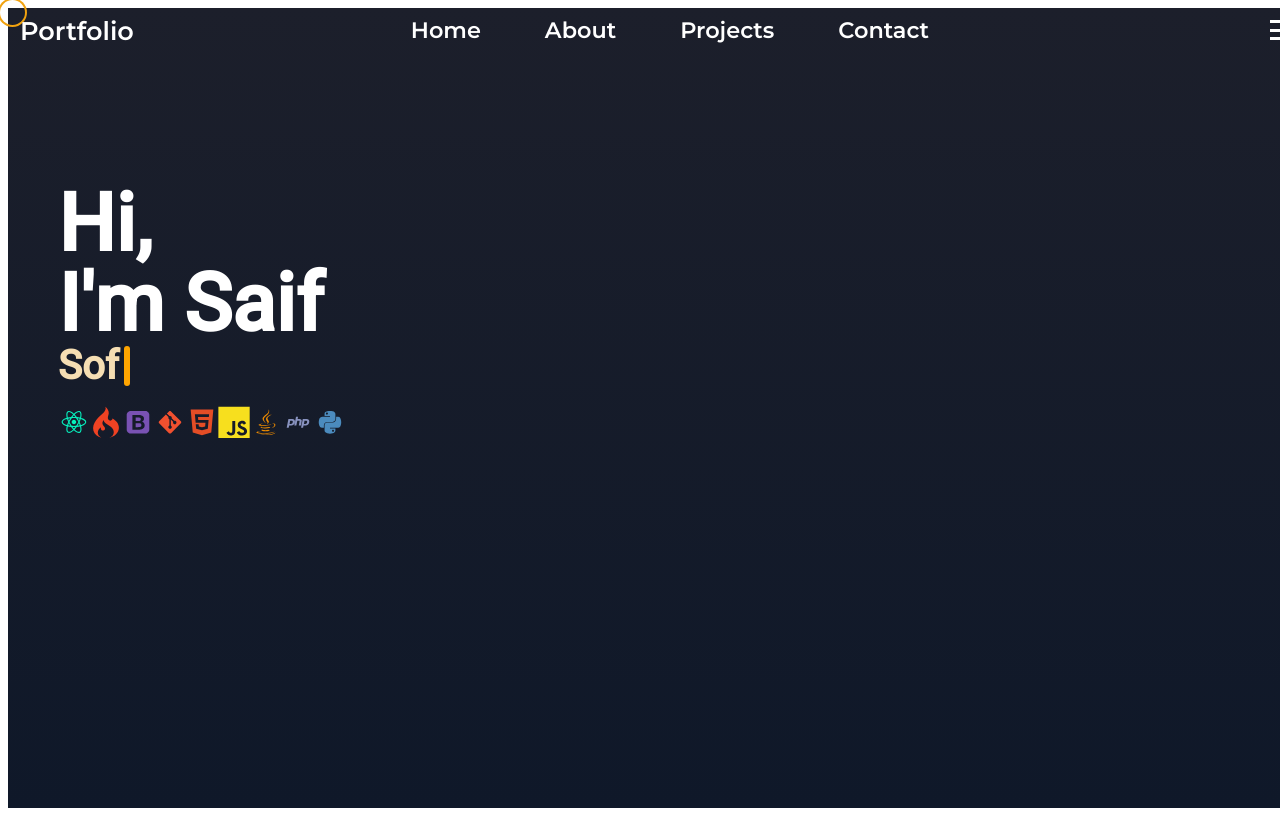
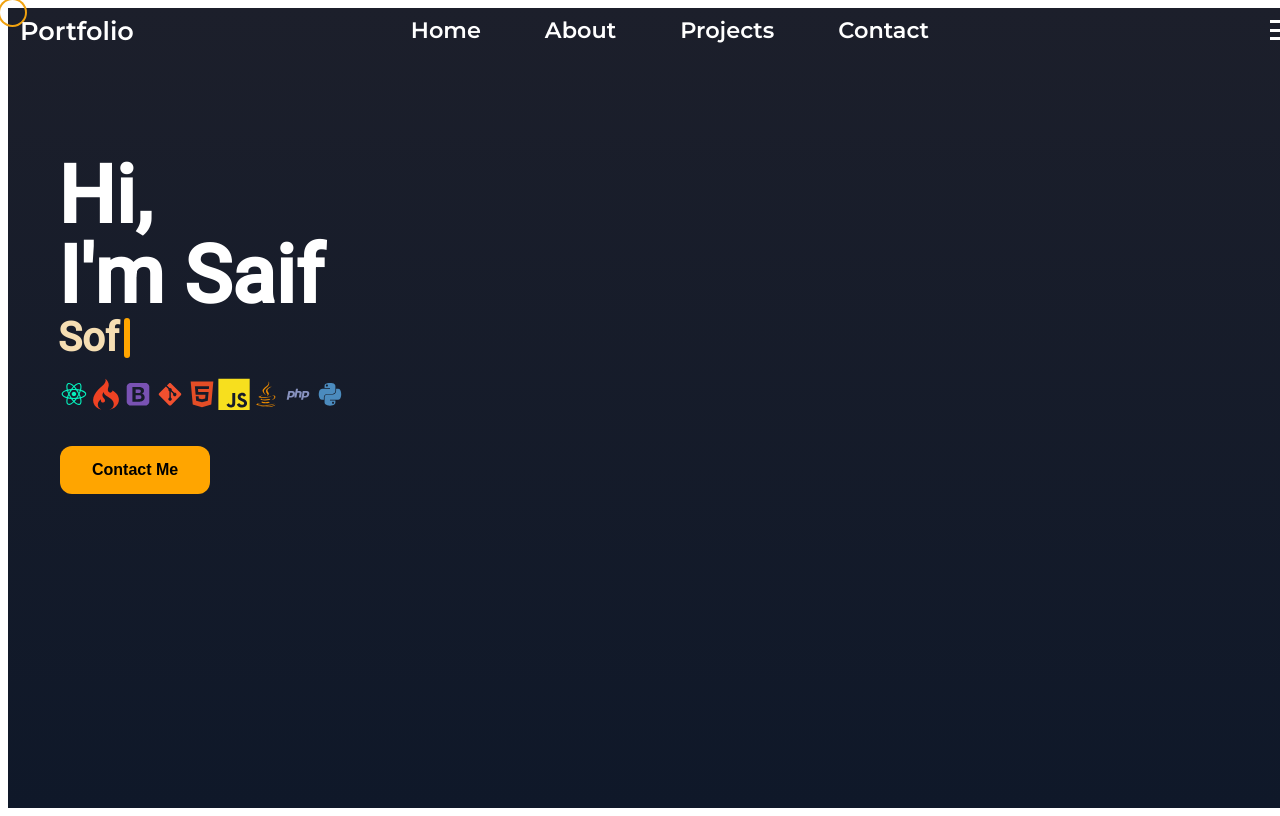
Before and after one commit to F12-Syntex/personal-website, a React (Vite) app: page / in a window 1280 px wide. Built offline with nearby package versions, Linux system fonts and the light colour scheme.

Commit message:
feat: add contact me button

```diff
--- a/src/components/Home.tsx
+++ b/src/components/Home.tsx
@@ -109,8 +109,8 @@ function Home() {
             <a>Hi,</a>
             <a>I'm Saif</a>
             <div className="changeAnimation">
-              <a id="occupation" />
-              <span id="cursor-introduction" />
+              <a id="occupation"></a>
+              <span id="cursor-introduction"></span>
             </div>
             <div className="tech-stack">
               <div className="icon-list">
@@ -125,6 +125,9 @@ function Home() {
                 <DiPython className="py-icon" />
               </div>
             </div>
+            <div className="contact-button">
+              <button className="contact-me-button">Contact Me</button>
+            </div>
           </div>
           <div className="home-image"></div>
         </div>
--- a/src/styling/App.scss
+++ b/src/styling/App.scss
@@ -259,3 +259,31 @@ html {
     opacity: 1;
   }
 }
+
+.contact-me-button {
+  background-color: $secondary-color;
+  border: none;
+  color: rgb(0, 0, 0);
+  padding: 15px 32px;
+  text-align: center;
+  text-decoration: none;
+  display: inline-block;
+  font-weight: bold;
+
+  font-size: 16px;
+  margin: 4px 2px;
+
+  cursor: pointer;
+  border-radius: 12px;
+  transition: background-color 0.3s ease, transform 0.3s ease;
+}
+
+.contact-me-button:hover {
+  background-color: $secondary-color;
+  transform: scale(1.05);
+}
+
+.contact-me-button:active {
+  background-color: $secondary-color;
+  transform: scale(1);
+}
```
